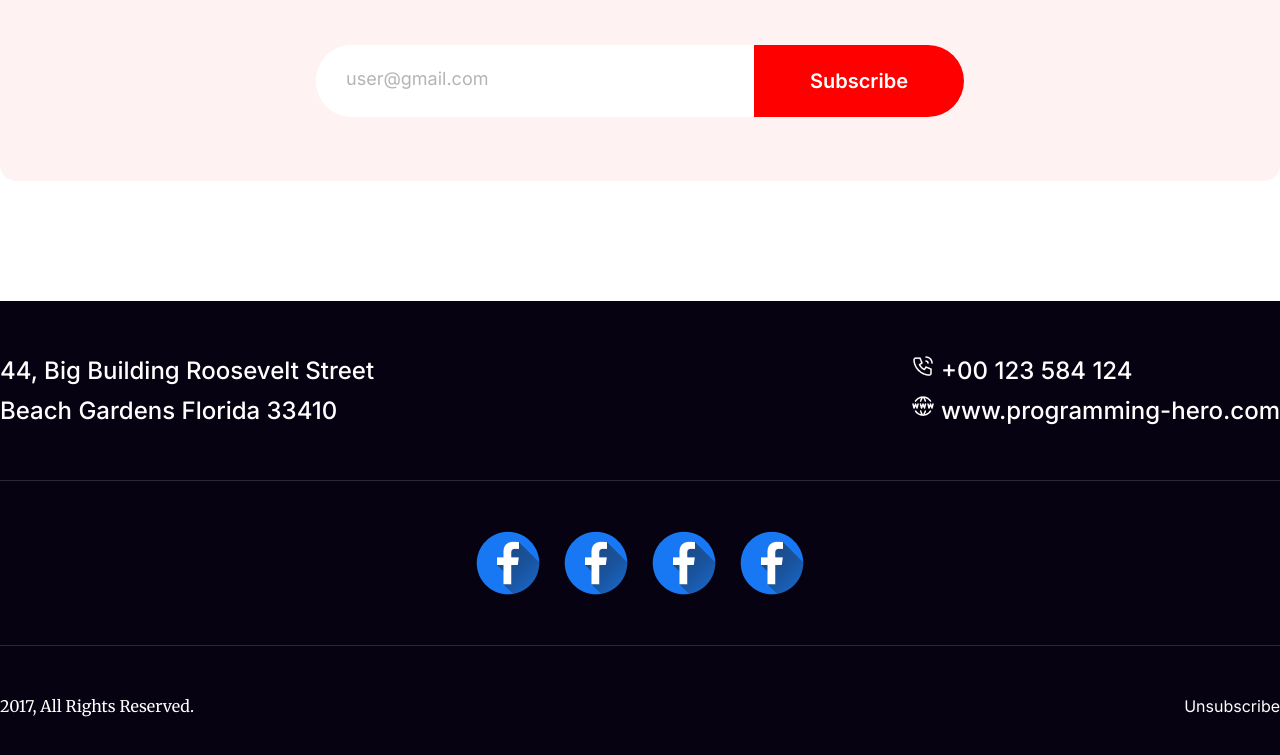
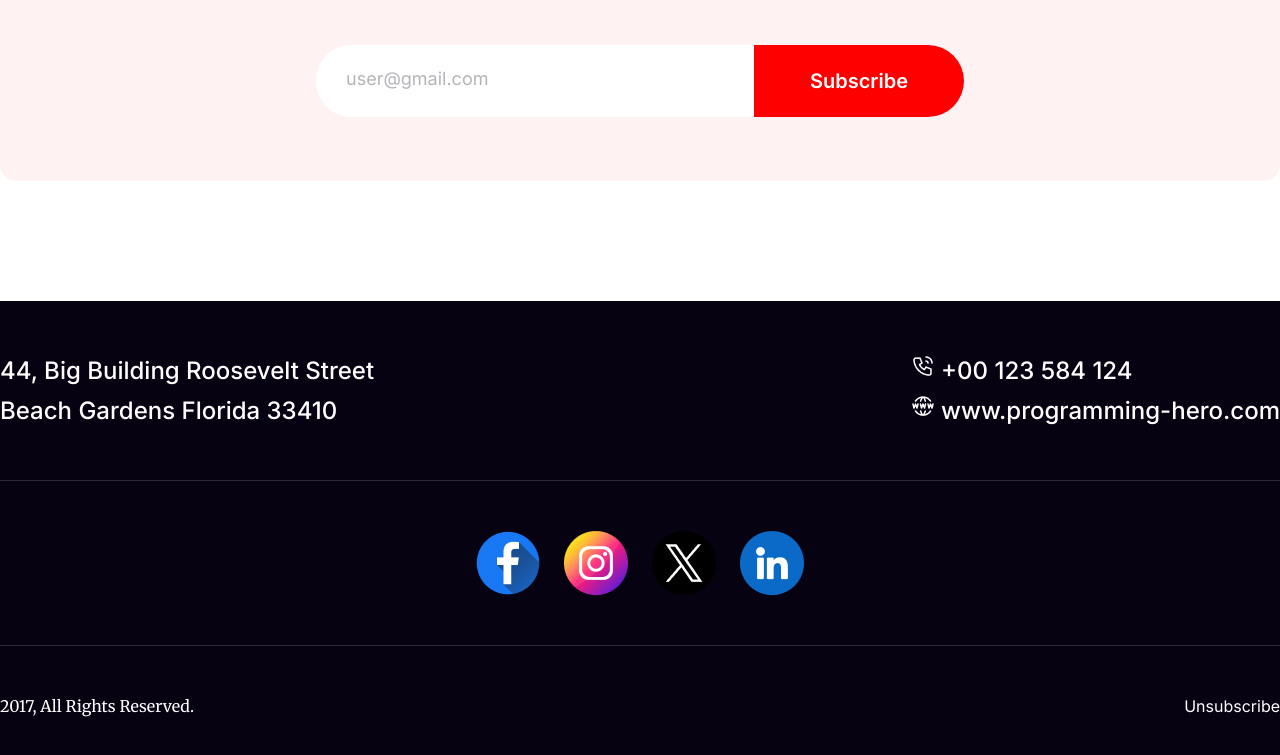
Before and after one commit to jubaerhosen/Assignment-01, a plain HTML site: page index.html in a window 1280 px wide. Shown: the part 5078-5833 px from the top of the page. Drawn offline with Linux system fonts and the light colour scheme.

Commit message:
added the some photo

```diff
--- a/index.html
+++ b/index.html
@@ -181,9 +181,9 @@
 
       <div class="social-info">
         <img src="./resources/Facebook.png" alt="" />
-        <img src="./resources/Facebook.png" alt="" />
-        <img src="./resources/Facebook.png" alt="" />
-        <img src="./resources/Facebook.png" alt="" />
+        <img src="./resources/Instagram.png" alt="" />
+        <img src="./resources/Twitter.png" alt="" />
+        <img src="./resources/Linkedin.png" alt="" />
       </div>
 
       <div class="footer-bottom-info">
```
